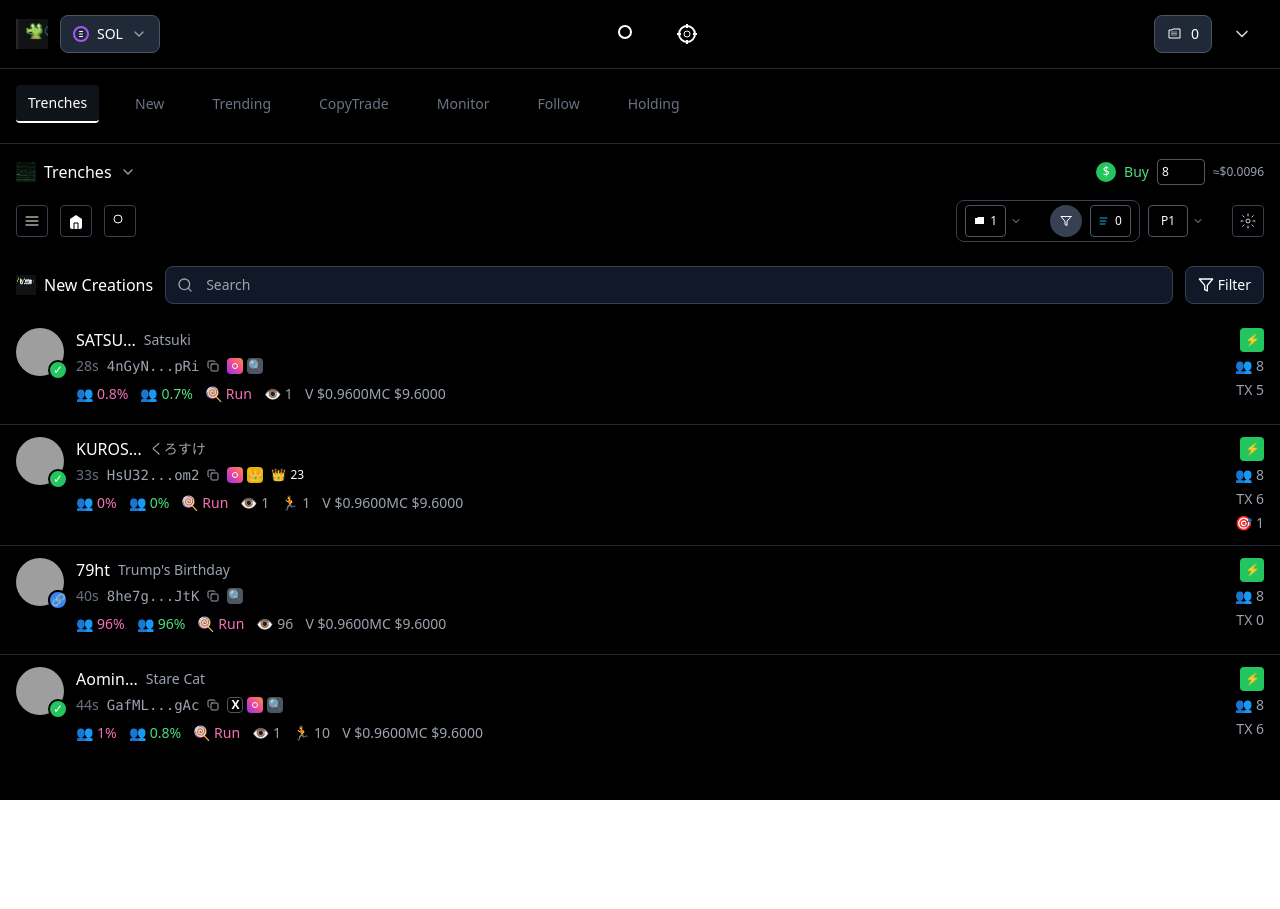
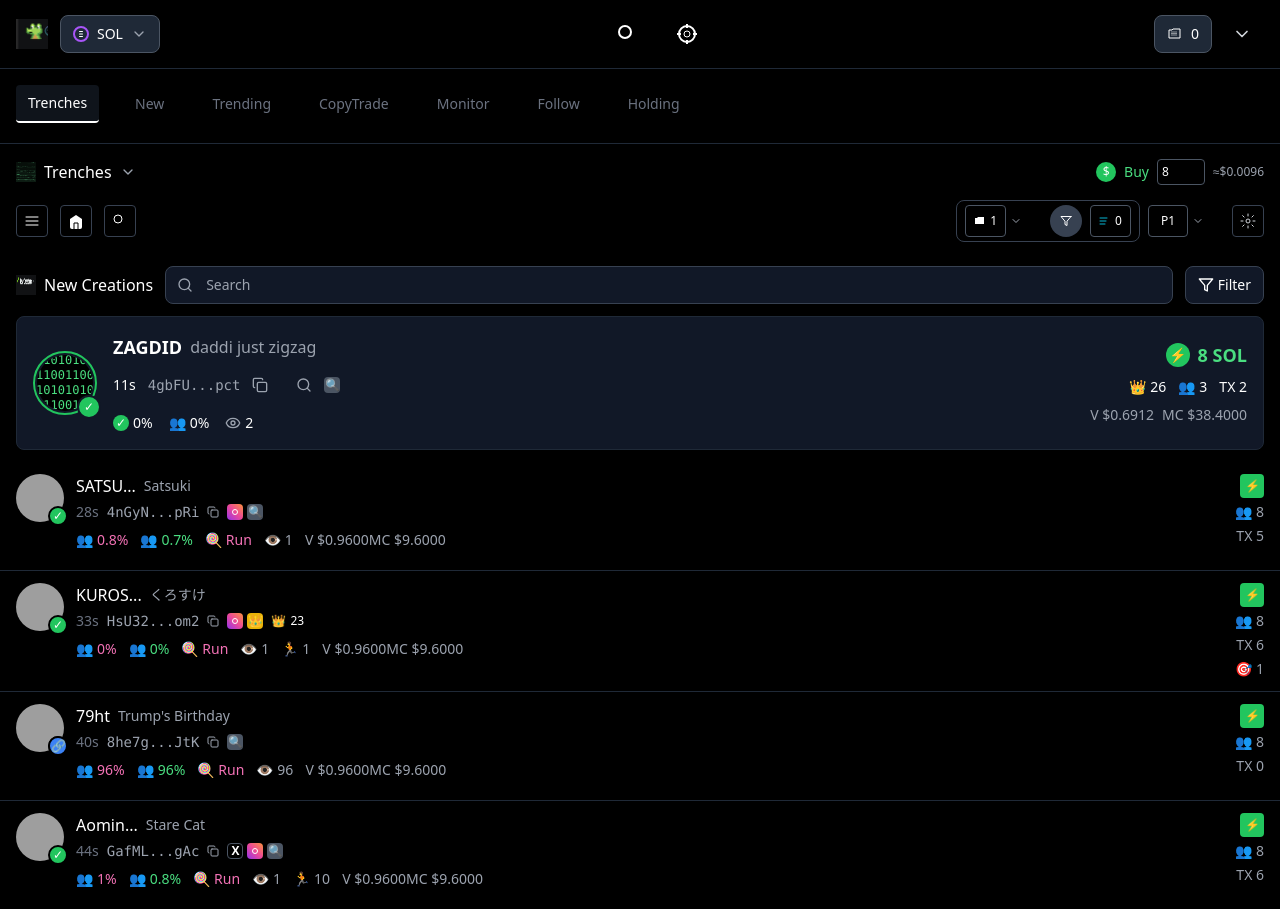
Before and after one commit to nidhisamarth/gmgn.ai-clone, a React (Vite) app: page / in a window 1280 px wide. Before the commit the page ends 800 px from the top, so only its background shows below. Built offline with nearby package versions, Linux system fonts and the light colour scheme; grey boxes are pictures that could not be loaded.

Commit message:
Fix: Update SOL amount display
Replicates the screenshot, ensuring pixel-perfect rendering and dynamic updates to the "7 SOL" text in the top right corner.

```diff
--- /dev/null
+++ b/src/components/mobile/ZagdidTokenCard.tsx
@@ -0,0 +1,115 @@
+
+import React from 'react';
+import { Copy, Search, Eye } from 'lucide-react';
+import { useBuyAmount } from '../../contexts/BuyAmountContext';
+
+const ZagdidTokenCard = () => {
+  const { buyAmount, calculatePrice } = useBuyAmount();
+
+  const copyContract = () => {
+    navigator.clipboard.writeText('4gbFU...pct');
+  };
+
+  return (
+    <div className="bg-gray-900 rounded-lg p-4 mx-4 mb-3 border border-gray-800">
+      <div className="flex items-center justify-between">
+        {/* Left section with profile and info */}
+        <div className="flex items-center gap-4">
+          {/* Profile image with green matrix effect */}
+          <div className="relative">
+            <div className="w-16 h-16 rounded-full border-2 border-green-500 p-0.5">
+              <div className="w-full h-full rounded-full bg-black flex items-center justify-center overflow-hidden">
+                <div className="text-green-400 text-xs font-mono leading-tight">
+                  <div>01010101</div>
+                  <div>11001100</div>
+                  <div>10101010</div>
+                  <div>01100110</div>
+                </div>
+              </div>
+            </div>
+            {/* Verified badge */}
+            <div className="absolute -bottom-1 -right-1 w-6 h-6 bg-green-500 rounded-full flex items-center justify-center border-2 border-gray-900">
+              <span className="text-white text-xs">✓</span>
+            </div>
+          </div>
+
+          {/* Token info */}
+          <div className="flex-1">
+            {/* Name and title */}
+            <div className="flex items-center gap-2 mb-2">
+              <span className="text-white font-bold text-lg">ZAGDID</span>
+              <span className="text-gray-400 text-base">daddi just zigzag</span>
+            </div>
+
+            {/* Timestamp and contract */}
+            <div className="flex items-center gap-3 mb-3">
+              <span className="text-white text-sm">11s</span>
+              <span className="text-gray-400 text-sm font-mono">4gbFU...pct</span>
+              <button onClick={copyContract} className="text-gray-400 hover:text-white">
+                <Copy className="w-4 h-4" />
+              </button>
+              <Search className="w-4 h-4 text-gray-400" />
+              <div className="w-4 h-4 bg-gray-600 rounded flex items-center justify-center">
+                <span className="text-gray-300 text-xs">🔍</span>
+              </div>
+            </div>
+
+            {/* Stats row */}
+            <div className="flex items-center gap-4 text-sm">
+              <div className="flex items-center gap-1">
+                <div className="w-4 h-4 bg-green-500 rounded-full flex items-center justify-center">
+                  <span className="text-white text-xs">✓</span>
+                </div>
+                <span className="text-white">0%</span>
+              </div>
+              <div className="flex items-center gap-1">
+                <span className="text-green-400">👥</span>
+                <span className="text-white">0%</span>
+              </div>
+              <div className="flex items-center gap-1">
+                <Eye className="w-4 h-4 text-gray-400" />
+                <span className="text-white">2</span>
+              </div>
+            </div>
+          </div>
+        </div>
+
+        {/* Right side with SOL amount and stats */}
+        <div className="flex flex-col items-end gap-2">
+          {/* SOL amount - this updates based on buy amount */}
+          <div className="flex items-center gap-2">
+            <div className="w-6 h-6 bg-green-500 rounded-full flex items-center justify-center">
+              <span className="text-white text-sm">⚡</span>
+            </div>
+            <span className="text-green-400 text-lg font-bold">
+              {buyAmount > 0 ? `${buyAmount} SOL` : '7 SOL'}
+            </span>
+          </div>
+
+          {/* Stats */}
+          <div className="flex items-center gap-3 text-sm">
+            <div className="flex items-center gap-1">
+              <span className="text-yellow-500">👑</span>
+              <span className="text-white">26</span>
+            </div>
+            <div className="flex items-center gap-1">
+              <span className="text-gray-400">👥</span>
+              <span className="text-white">3</span>
+            </div>
+            <div className="text-white">TX 2</div>
+          </div>
+
+          {/* Volume and Market Cap */}
+          <div className="text-right text-sm">
+            <div className="text-gray-400">
+              V ${buyAmount > 0 ? calculatePrice(buyAmount * 72) : '0.72'}
+              <span className="ml-2">MC ${buyAmount > 0 ? calculatePrice(buyAmount * 4000) : '4K'}</span>
+            </div>
+          </div>
+        </div>
+      </div>
+    </div>
+  );
+};
+
+export default ZagdidTokenCard;
--- a/src/pages/Index.tsx
+++ b/src/pages/Index.tsx
@@ -6,6 +6,7 @@ import NavigationTabs from '../components/mobile/NavigationTabs';
 import TrenchesSection from '../components/mobile/TrenchesSection';
 import NewCreationsSection from '../components/mobile/NewCreationsSection';
 import TokenList from '../components/mobile/TokenList';
+import ZagdidTokenCard from '../components/mobile/ZagdidTokenCard';
 
 const Index = () => {
   return (
@@ -15,6 +16,7 @@ const Index = () => {
         <NavigationTabs />
         <TrenchesSection />
         <NewCreationsSection />
+        <ZagdidTokenCard />
         <TokenList />
       </div>
     </BuyAmountProvider>
```
